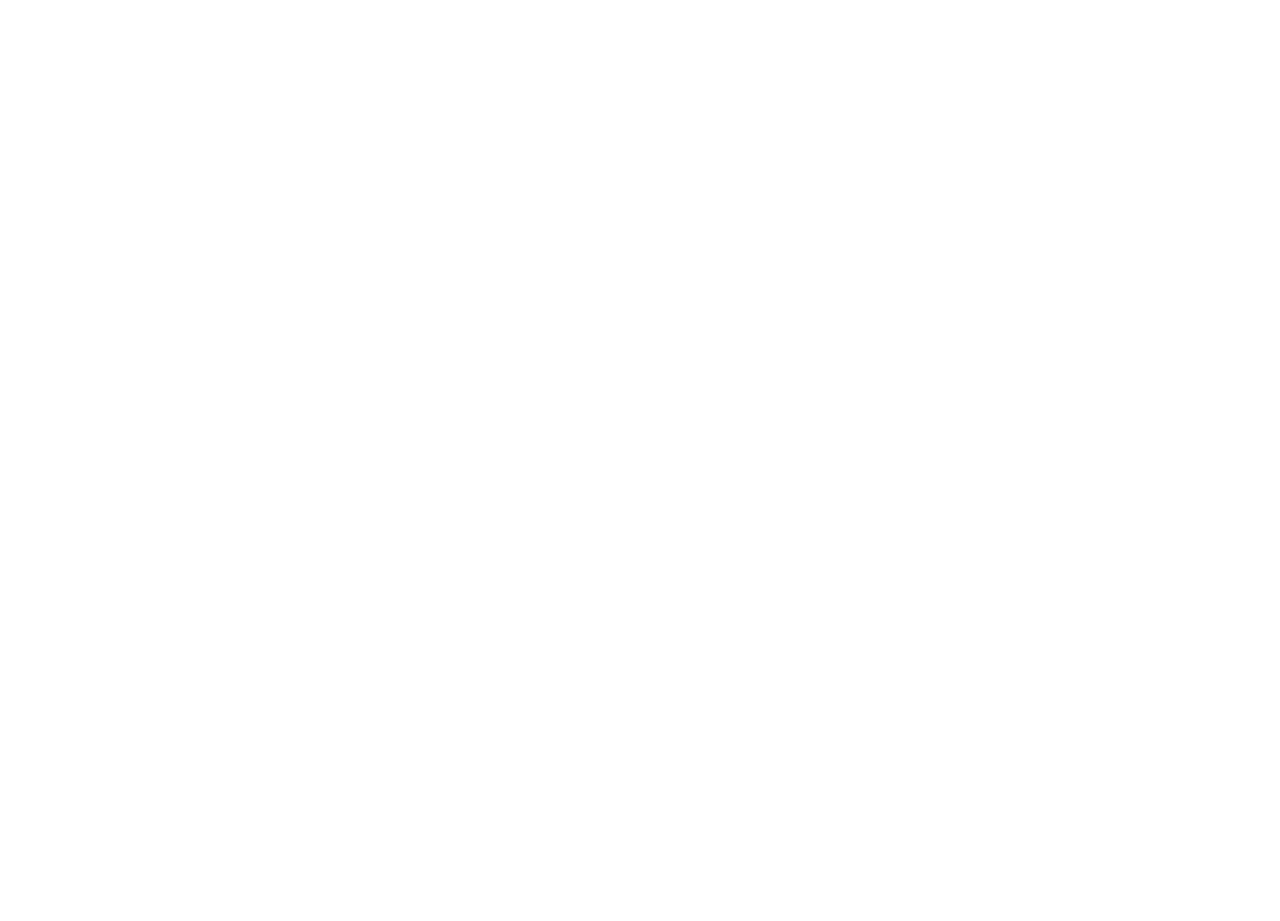
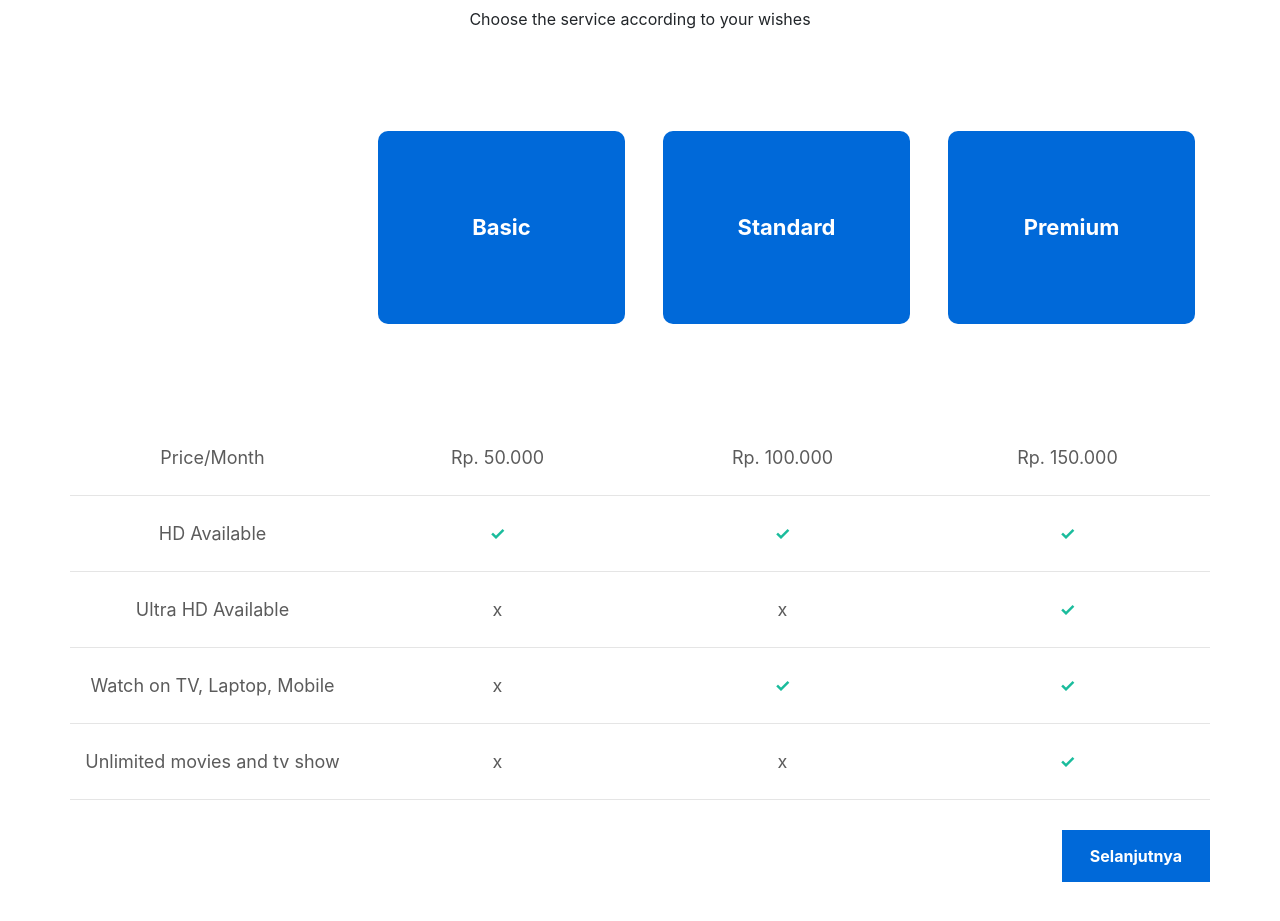
Before and after one commit to FE-18-Avangers/Latihan-1-FE-18, a React (Create React App) app in the folder my-app/: page /upgrade-premium in a window 1280 px wide. Shown: the part 827-1748 px from the top of the page. Before the commit the page ends 800 px from the top, so only its background shows below. Built offline with nearby package versions, Linux system fonts and the light colour scheme.

Commit message:
Membuat UI upgrade premium

```diff
--- a/my-app/src/App.js
+++ b/my-app/src/App.js
@@ -1,6 +1,7 @@
 import './App.css';
 import Movie from './components/API/movie';
 import DetailFilm from './components/API/DetailFilm';
+import UpgradePremium from './components/upgradePremium/Upgradepremium';
 
 import { BrowserRouter, Route } from 'react-router-dom';
 
@@ -10,6 +11,7 @@
       <div className="App">
         <Route exact path='/movie' component={Movie} />
         <Route path='/movie/detailfilm/:id_film' component={DetailFilm} />
+        <Route exact path='/upgrade-premium' component={UpgradePremium} />
       </div>
     </BrowserRouter>
 
--- a/my-app/src/components/API/Navbar.js
+++ b/my-app/src/components/API/Navbar.js
@@ -30,7 +30,7 @@
                                 <a class="nav-link" href="/">Pembayaran</a>
                             </li>
                             <li class="nav-item">
-                        <a class="nav-link" href="/">Upgrade</a>
+                                <a class="nav-link" href="/upgrade-premium">Upgrade</a>
                             </li>
                             <li class="nav-item">
                                 <a class="nav-link" href="/">Login</a>
@@ -43,9 +43,8 @@
                         <Route path="/movie">
                             <App />
                         </Route>
-
                         <Route path="/">
-                        <Homepage/>
+                            <Homepage />
                         </Route>
                     </Switch>
                 </Router>
--- a/my-app/src/components/upgradePremium/UpgradePremium.css
+++ b/my-app/src/components/upgradePremium/UpgradePremium.css
@@ -1,3 +1,51 @@
-.service {
-    background-color: aliceblue;
+.container {
+    height: 1000px;
 }
+
+
+.category-services {
+    justify-content: flex-end;
+    margin-top: 100px;
+}
+
+.service p {
+    background-color: #0069D9;
+    border-radius: 10px;
+    padding: 80px 0px;
+    margin-left: 8px;
+    font-weight: bold;
+    color: #fff;
+    font-size: 22px;
+}
+
+.service-content-container {
+    margin-top: 80px;
+    margin-bottom: 30px;
+}
+
+.service-quality {
+    border-bottom: 1px solid #E5E5E5;
+    padding: 24px 0;
+}
+
+.service-quality div {
+    color: #5B5B5B;
+    font-size: 18px;
+}
+
+.service-quality .cheklist {
+    color: #1ABC9C;
+    font-weight: bold;
+}
+
+.submit-button {
+    justify-content: flex-end;
+}
+
+button {
+    padding: 14px 28px;
+    border: none;
+    background-color: #0069D9;
+    font-weight: bold;
+    color: #fff;
+}
--- a/my-app/src/components/upgradePremium/Upgradepremium.js
+++ b/my-app/src/components/upgradePremium/Upgradepremium.js
@@ -1,27 +1,74 @@
 import React from 'react';
 import './UpgradePremium.css'
 
-export default class UpgradePremium extends React.Component {
+class UpgradePremium extends React.Component {
     render() {
         return (
             <div className='container'>
                 <div className='title'>
                     <h2>Upgrade Premium</h2>
-                    <p>Pilih layanan sesuai keinginan anda</p>
+                    <p>Choose the service according to your wishes</p>
                 </div>
                 <div className='category-services row'>
                     <div className='service col-3'>
-                        Basic
+                        <p>Basic</p>
                     </div>
                     <div className='service col-3'>
-                        Standart
+                        <p>Standard</p>
                     </div>
                     <div className='service col-3'>
-                        Premium
+                        <p>Premium</p>
                     </div>
+                </div>
+                <div class="service-content-container">
+                    <div class="row price service-quality">
+                        <div class="col-3">
+                            Price/Month
+                        </div>
+                        <div class="col-3">
+                            Rp. 50.000
+                        </div>
+                        <div class="col-3">
+                            Rp. 100.000
+                        </div>
+                        <div class="col-3">
+                            Rp. 150.000
+                        </div>
+                    </div>
+                    <div class="row service-quality">
+                        <div class="col-3">HD Available</div>
+                        <div class="col-3 cheklist">✓</div>
+                        <div class="col-3 cheklist">✓</div>
+                        <div class="col-3 cheklist">✓</div>
+
+                    </div>
+                    <div class=" row service-quality">
+                        <div class="col-3">Ultra HD Available</div>
+                        <div class="col-3">x</div>
+                        <div class="col-3">x</div>
+                        <div class="col-3 cheklist">✓</div>
+                    </div>
+
+                    <div class="row service-quality">
+                        <div class="col-3">Watch on TV,  Laptop, Mobile</div>
+                        <div class="col-3">x</div>
+                        <div class="col-3 cheklist">✓</div>
+                        <div class="col-3 cheklist">✓</div>
+                    </div>
+                    <div class="row service-quality">
+                        <div class="col-3">Unlimited movies and tv show</div>
+                        <div class="col-3">x</div>
+                        <div class="col-3">x</div>
+                        <div class="col-3 cheklist">✓</div>
+                    </div>
+                </div>
+                <div class="submit-button row">
+                    <button>Selanjutnya</button>
                 </div>
             </div>
         )
 
     }
 }
+
+export default UpgradePremium;
```
Lines whose indentation alone changed are shown as unchanged.
